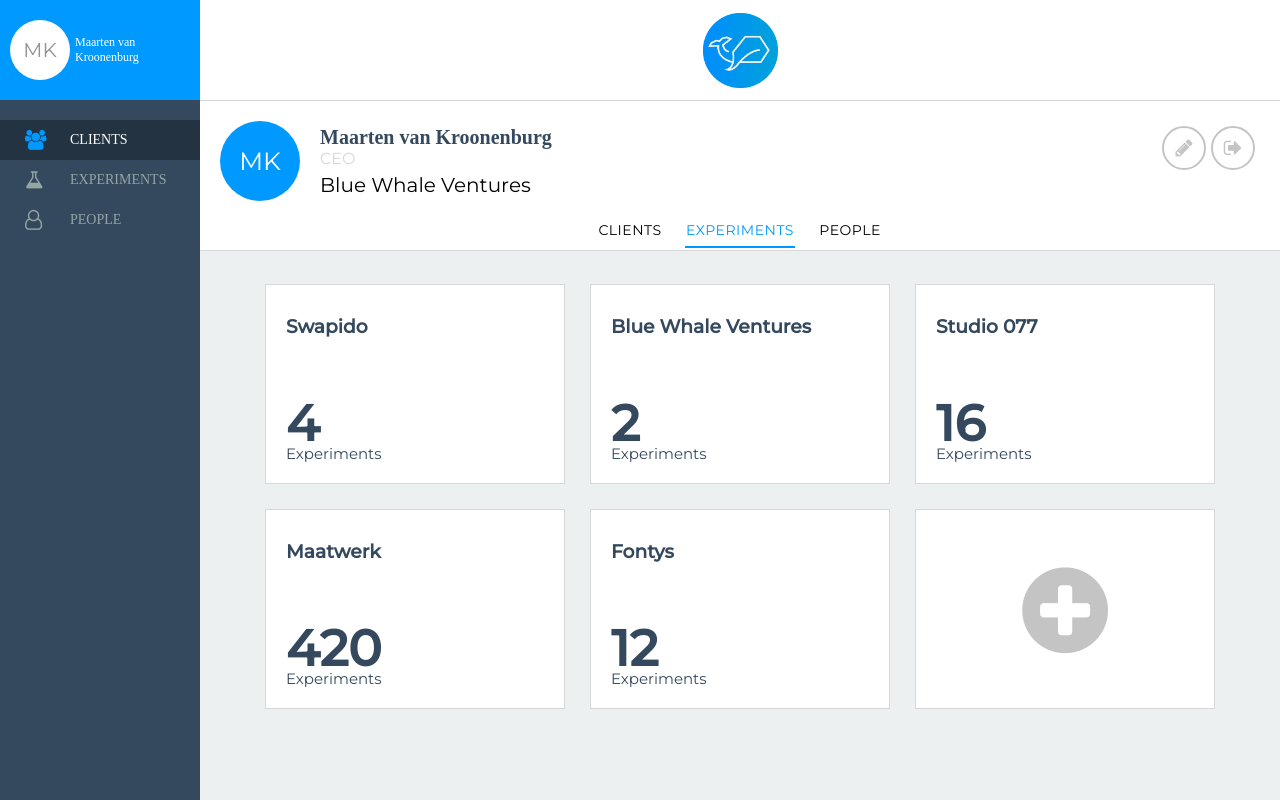
After one commit to bramkorsten/BW-Ventures, a PHP site: page /dash.html in a window 1280 px wide. The commit adds this page. Run offline with PHP 8.4, Linux system fonts and the light colour scheme; some libraries are stand-ins or nearby versions.

Commit message:
Long forgotten push

```diff
--- a/web/assets/css/styles.css
+++ b/web/assets/css/styles.css
@@ -10,13 +10,17 @@ header {
   height: 100%;
 }
 
+/*===================================================================================================
+LOGIN
+===================================================================================================*/
+
 .background-img {
   width: calc(100% + 30px);
   height: calc(100% + 30px);
   margin: -30px;
   background: url("../img/naomi-hutchinson-261792.jpg");
   background-size: cover;
-  filter: blur(10px);
+  filter: blur(5px);
   position: absolute;
   top: 0;
   z-index: -10;
@@ -51,8 +55,11 @@ header {
   margin: auto;
   display: block;
   width: 35%;
-  top: 50px;
+  top: 50%;
   position: relative;
+  transform: translateY(-140px);
+  transition: 1s;
+  transition-timing-function: cubic-bezier(0,1,0,1);
 }
 
 .login-form {
@@ -60,7 +67,7 @@ header {
   height: 200px;
   position: absolute;
   top: calc(100% - 50px);
-  background: #0092F5;
+  background: #0099ff;
   cursor: pointer;
   transition: 0.5s;
   transition-timing-function: cubic-bezier(0,1,0,1)
@@ -89,7 +96,7 @@ header {
 }
 
 .form-filter {
-  filter: blur(2px);
+  filter: blur(4px);
 }
 
 .true-form {
@@ -100,7 +107,7 @@ header {
   box-sizing: border-box;
 }
 
-.input-text {
+input[type=text] {
   width: 100%;
   background: none;
   border: 0;
@@ -112,6 +119,24 @@ header {
   font-size: 11px;
   box-sizing: border-box;
   padding-bottom: 3px;
+}
+
+input[type=password] {
+  width: 100%;
+  background: none;
+  border: 0;
+  color: #fff;
+  border-bottom: 1px solid rgba(255,255,255,0.6);
+  font-family: 'Montserrat';
+  letter-spacing: 1px;
+  margin: 20px 0;
+  font-size: 11px;
+  box-sizing: border-box;
+  padding-bottom: 3px;
+}
+
+::-webkit-input-placeholder {
+  color: rgba(255,255,255,0.6);
 }
 
 label {
@@ -139,3 +164,329 @@ label {
   letter-spacing: 1px;
   cursor: pointer;
 }
+
+.wrong-login {
+  animation-name: wiggle;
+  animation-duration: 0.5s;
+}
+
+.wrong-login::placeholder{
+  opacity: 0;
+}
+
+@keyframes wiggle {
+  0% {transform: translate(5px, -50%);}
+  20% {transform: translate(-5px, -50%);}
+  40% {transform: translate(5px, -50%);}
+  60% {transform: translate(-5px, -50%);}
+  80% {transform: translate(5px, -50%);}
+  100% {transform: translate(0, -50%);}
+}
+
+.form-login-succes {
+  transform: translateY(50px);
+}
+
+.form-logo-center {
+  transform: translateY(-50%);
+}
+
+/*===================================================================================================
+DASHBOARD
+===================================================================================================*/
+
+.menu-wrap {
+  width: 200px;
+  height: 100%;
+  position: fixed;
+  background: #34495e;
+}
+
+.top-profile-wrap {
+  width: 100%;
+  height: 100px;
+  background: #0099ff;
+  box-sizing: border-box;
+  padding: 20px 10px;
+  overflow: hidden;
+}
+
+.profile-letters {
+  border-radius: 50%;
+  background: #fff;
+  display: block;
+  text-align: center;
+  font-family: 'Montserrat';
+  color: #929292;
+}
+
+.profile-letters-small {
+  width: 60px;
+  height: 60px;
+  line-height: 60px;
+  font-size: 20px;
+  float: left;
+}
+
+.profile-letters-big {
+  width: 80px;
+  height: 80px;
+  line-height: 80px;
+  font-size: 25px;
+  background: #0099ff;
+  color: #fff;
+  margin: 20px;
+  float: left;
+}
+
+.top-profile-name {
+  color: #fff;
+  display: block;
+  float: left;
+  font-family: 'Intro';
+  top: 30px;
+  position: relative;
+  transform: translateY(-50%);
+  margin-left: 5px;
+  max-width: 115px;
+  font-size: 12px;
+}
+
+.menu-item {
+  width: 100%;
+  height: 40px;
+  line-height: 40px;
+  color: #93a5a5;
+  font-family: 'Intro';
+  font-size: 14px;
+}
+
+.menu-item:hover {
+  background: #293847;
+  cursor: pointer;
+}
+
+.menu-item i {
+  margin-left: 25px;
+  margin-right: 20px;
+  font-size: 20px;
+  line-height: 40px;
+  float: left;
+  width: 25px;
+}
+
+.menu-item span {
+  float: left;
+  line-height: 40px;
+}
+
+.menu-item-top {
+  margin-top: 20px;
+}
+
+.menu-item-active {
+  background: #233342;
+  color: #fff;
+}
+
+.menu-item-active i {
+  color: #0099ff;
+}
+
+.rest-wrap {
+  width: calc(100% - 200px);
+  height: 100%;
+  float: right;
+  background: #ecf0f1;
+  position: relative;
+}
+
+.logo-top-wrap {
+  width: 100%;
+  height: 100px;
+  text-align: center;
+  border-bottom: 1px solid #d6d7d9;
+  line-height: 100px;
+  background: #fff;
+}
+
+.logo-top-wrap img {
+  height: 75px;
+  width: auto;
+  position: relative;
+  top: 12.5px;
+}
+
+.profile-bar-wrap {
+  height: 150px;
+  width: 100%;
+  border-bottom: 1px solid #d6d7d9;
+  box-sizing: border-box;
+  overflow: hidden;
+  background: #fff;
+  position: relative;
+}
+
+.profile-info-wrap {
+  float: left;
+  position: relative;
+  top: 25px;
+}
+
+.profile-info-name {
+  margin: 0;
+  font-family: 'Intro';
+  font-size: 20px;
+  color: #34495e;
+}
+
+.profile-info-function {
+  font-family: 'Montserrat';
+  color: #D6D7D9;
+  display: block;
+}
+
+.profile-info-company {
+  display: block;
+  font-family: 'Montserrat';
+  margin-top: 5px;
+  font-size: 20px;
+}
+
+.right-icons-wrap {
+  float: right;
+  height: 100%;
+  width: auto;
+  margin-right: 20px;
+}
+
+.right-icon {
+  width: 40px;
+  height: 40px;
+  border-radius: 50%;
+  border: 2px solid #c4c4c4;
+  float: left;
+  line-height: 40px;
+  text-align: center;
+  font-size: 20px;
+  color: #c4c4c4;
+  margin-right: 5px;
+  top: 25px;
+  position: relative;
+}
+
+.right-icon:hover {
+  cursor: pointer;
+  background: #0099ff;
+  color: #fff;
+}
+
+.profile-titles-contain {
+  height: 30px;
+  width: 500px;
+  margin: auto;
+  top: 100%;
+  transform: translateY(-100%);
+  position: absolute;
+  text-align: center;
+  left: calc(50% - 250px);
+  font-family: 'Montserrat';
+  user-select: none;
+}
+
+.profile-titles-contain span {
+  /*margin: 0 5px;*/
+  padding-bottom: 7px;
+  width: 110px;
+  letter-spacing: 0.5px;
+  font-size: 14px;
+  display: inline-block;
+  transition: 0.3s;
+}
+
+.profile-titles-contain p {
+  margin: 0;
+  padding: 0;
+}
+
+.profile-titles-contain span:hover {
+  cursor: pointer;
+}
+
+#profile-title-active {
+  position: relative;
+  width: 110px;
+  border-bottom: 2px solid #0099ff;
+  margin: auto;
+  transition: 0.3s;
+}
+
+.title-border-right {
+  transform: translateX(100%);
+}
+
+.title-border-left {
+  transform: translateX(-100%);
+}
+
+.title-mid-active {
+  color: #0099ff;
+}
+
+.cards-wrap {
+  width: 100%;
+  height: auto;
+  background: #ecf0f1;
+  display: flex;
+  padding: 20px 10px;
+  box-sizing: border-box;
+  flex-wrap: wrap;
+  justify-content: center;
+}
+
+.single-card {
+  width: 300px;
+  height: 200px;
+  background: #fff;
+  border: 1px solid #d6d7d9;
+  margin: 12.5px;
+  box-sizing: border-box;
+  padding: 30px 20px 20px 20px;
+  font-family: 'Montserrat';
+  color: #34495E;
+}
+
+.card-company-name {
+  margin: 0;
+}
+
+.projects-amount-wrap {
+  width: 100%;
+  height: 50px;
+  position: relative;
+  bottom: 0;
+  top: 55px;
+}
+
+.projects-number {
+  display: block;
+  font-size: 50px;
+  font-weight: 800;
+}
+
+.projects-number::after {
+  content: 'Experiments';
+  display: block;
+  font-size: 15px;
+  font-weight: 400;
+  top: -10px;
+  position: relative;
+}
+
+.card-plus {
+  padding: 0;
+  text-align: center;
+  line-height: 200px;
+  font-size: 100px;
+  color: #c4c4c4;
+}
--- a/web/assets/js/bluewhale.js
+++ b/web/assets/js/bluewhale.js
@@ -7,3 +7,103 @@ function expandForm() {
 
   setTimeout(function(){ document.getElementById("login-title").classList.toggle('class-gone'); }, 300);
 }
+
+function tryLogin() {
+  var inputUsername = document.getElementById('user-input').value;
+  var inputPassword = document.getElementById('user-password').value;
+
+    firebase.auth().signInWithEmailAndPassword(inputUsername, inputPassword).catch(function(error) {
+    // Handle Errors here.
+    var errorCode = error.code;
+    var errorMessage = error.message;
+
+    if (errorCode) {
+      //alert(errorCode);
+      document.getElementById('login-wrap').classList.toggle('wrong-login');
+
+        setTimeout(function(){
+          document.getElementById('login-wrap').classList.toggle('wrong-login');
+          //document.getElementById('user-input').value="";
+          //document.getElementById('user-password').value="";
+        }, 500);
+
+    }
+
+
+    //console.log(errorMessage);
+    // ...
+  });
+
+
+}
+
+
+      firebase.auth().onAuthStateChanged(function(user) {
+      if (user) {
+        goodLogin();
+        getClass();
+        console.log(user);
+      }
+      });
+
+function logout() {
+  firebase.auth().signOut().then(function() {
+    location.reload();
+  }, function(error) {
+    return(0);
+  });
+}
+
+function getClass() {
+  var el = document.getElementById('login-background');
+  if (hasClass(el, 'form-filter') == false) {
+    document.getElementById("login-background").classList.toggle('form-filter');
+    document.getElementById("background-img").classList.toggle('add-filter');
+  }
+}
+
+function hasClass(element, cls) {
+    return (' ' + element.className + ' ').indexOf(' ' + cls + ' ') > -1;
+}
+
+
+
+
+function goodLogin() {
+    document.getElementById("login-form").classList.toggle('form-login-succes');
+    document.getElementById("form-logo").classList.toggle('form-logo-center');
+}
+
+
+function getTab(x) {
+  if (x == 'clients') {
+    document.getElementById('profile-title-active').className='title-border-left';
+    document.getElementById('menu-item-clients').className='menu-item menu-item-top menu-item-active';
+    document.getElementById('menu-item-experiments').className='menu-item';
+    document.getElementById('menu-item-people').className='menu-item';
+
+    document.getElementById('title-clients').className='title-mid-active';
+    document.getElementById('title-experiments').className='';
+    document.getElementById('title-people').className='';
+  }
+  if (x == 'experiments') {
+    document.getElementById('profile-title-active').className='';
+    document.getElementById('menu-item-clients').className='menu-item menu-item-top';
+    document.getElementById('menu-item-experiments').className='menu-item menu-item-active';
+    document.getElementById('menu-item-people').className='menu-item';
+
+    document.getElementById('title-clients').className='';
+    document.getElementById('title-experiments').className='title-mid-active';
+    document.getElementById('title-people').className='';
+  }
+  if (x == 'people') {
+    document.getElementById('profile-title-active').className='title-border-right';
+    document.getElementById('menu-item-clients').className='menu-item menu-item-top';
+    document.getElementById('menu-item-people').className='menu-item menu-item-active';
+    document.getElementById('menu-item-experiments').className='menu-item';
+
+    document.getElementById('title-clients').className='';
+    document.getElementById('title-experiments').className='';
+    document.getElementById('title-people').className='title-mid-active';
+  }
+}
--- /dev/null
+++ b/web/dash.html
@@ -0,0 +1,68 @@
+<!DOCTYPE html>
+<html>
+  <head>
+    <meta charset="utf-8">
+    <title>BW-Ventures WebApp</title>
+    <link rel="stylesheet" href="assets/css/styles.css">
+    <link rel="stylesheet" href="https://maxcdn.bootstrapcdn.com/font-awesome/4.7.0/css/font-awesome.min.css">
+    <link href="https://fonts.googleapis.com/css?family=Montserrat:300,400,500" rel="stylesheet">
+    <script src="https://www.gstatic.com/firebasejs/4.3.1/firebase.js"></script>
+    <script>
+      // Initialize Firebase
+      var config = {
+        apiKey: "AIzaSyAcs8FGJQ64vgvhvwf2wOgj_fwSVhD_2SU",
+        authDomain: "blue-whale-ventures.firebaseapp.com",
+        databaseURL: "https://blue-whale-ventures.firebaseio.com",
+        projectId: "blue-whale-ventures",
+        storageBucket: "blue-whale-ventures.appspot.com",
+        messagingSenderId: "573936868876"
+      };
+      firebase.initializeApp(config);
+
+    </script>
+    <script src="assets/js/bluewhale.js"></script>
+  </head>
+  <body>
+    <div class="menu-wrap">
+      <div class="top-profile-wrap">
+        <span class="profile-letters profile-letters-small">MK</span>
+        <span class="top-profile-name">Maarten van Kroonenburg</span>
+      </div>
+
+      <div id="menu-item-clients" class="menu-item menu-item-top menu-item-active" onClick="getTab('clients');"><i class="fa fa-users" aria-hidden="true"></i><span>CLIENTS</span></div>
+      <div id="menu-item-experiments" class="menu-item" onClick="getTab('experiments');"><i class="fa fa-flask" aria-hidden="true"></i><span>EXPERIMENTS</span></div>
+      <div id="menu-item-people" class="menu-item" onClick="getTab('people');"><i class="fa fa-user-o" aria-hidden="true"></i><span>PEOPLE</span></div>
+    </div>
+    <div class="rest-wrap">
+      <div class="logo-top-wrap">
+        <img src="assets/img/logo_big.png" alt="BW-logo">
+      </div>
+
+      <div class="profile-bar-wrap">
+        <span class="profile-letters profile-letters-big">MK</span>
+        <div class="profile-info-wrap">
+          <h2 class="profile-info-name">Maarten van Kroonenburg</h2>
+          <span class="profile-info-function">CEO</span>
+          <span class="profile-info-company">Blue Whale Ventures</span>
+        </div>
+        <div class="right-icons-wrap">
+          <div class="right-icon"><i class="fa fa-pencil" aria-hidden="true"></i></div>
+          <div class="right-icon"><i class="fa fa-sign-out" aria-hidden="true"></i></div>
+        </div>
+        <div class="profile-titles-contain">
+          <span onClick="getTab('clients');" id="title-clients"><p>CLIENTS</p></span><span onClick="getTab('experiments');" id="title-experiments" class="title-mid-active"><p>EXPERIMENTS</p></span><span onClick="getTab('people');" id="title-people"><p>PEOPLE</p></span>
+          <div id="profile-title-active"></div>
+        </div>
+      </div>
+
+      <div class="cards-wrap">
+        <div class="single-card"><h3 class="card-company-name">Swapido</h3><div class="projects-amount-wrap"><span class="projects-number">4</span></div></div>
+        <div class="single-card"><h3 class="card-company-name">Blue Whale Ventures</h3><div class="projects-amount-wrap"><span class="projects-number">2</span></div></div>
+        <div class="single-card"><h3 class="card-company-name">Studio 077</h3><div class="projects-amount-wrap"><span class="projects-number">16</span></div></div>
+        <div class="single-card"><h3 class="card-company-name">Maatwerk</h3><div class="projects-amount-wrap"><span class="projects-number">420</span></div></div>
+        <div class="single-card"><h3 class="card-company-name">Fontys</h3><div class="projects-amount-wrap"><span class="projects-number">12</span></div></div>
+        <div class="single-card card-plus"><i class="fa fa-plus-circle" aria-hidden="true"></i></div>
+      </div>
+    </div>
+  </body>
+</html>
```
Also changed, not shown: web/index.html (+21 -6 lines), web/assets/img/logo_big.png (added), web/assets/img/photo-1498409785966-ab341407de6e.jpg (added).
